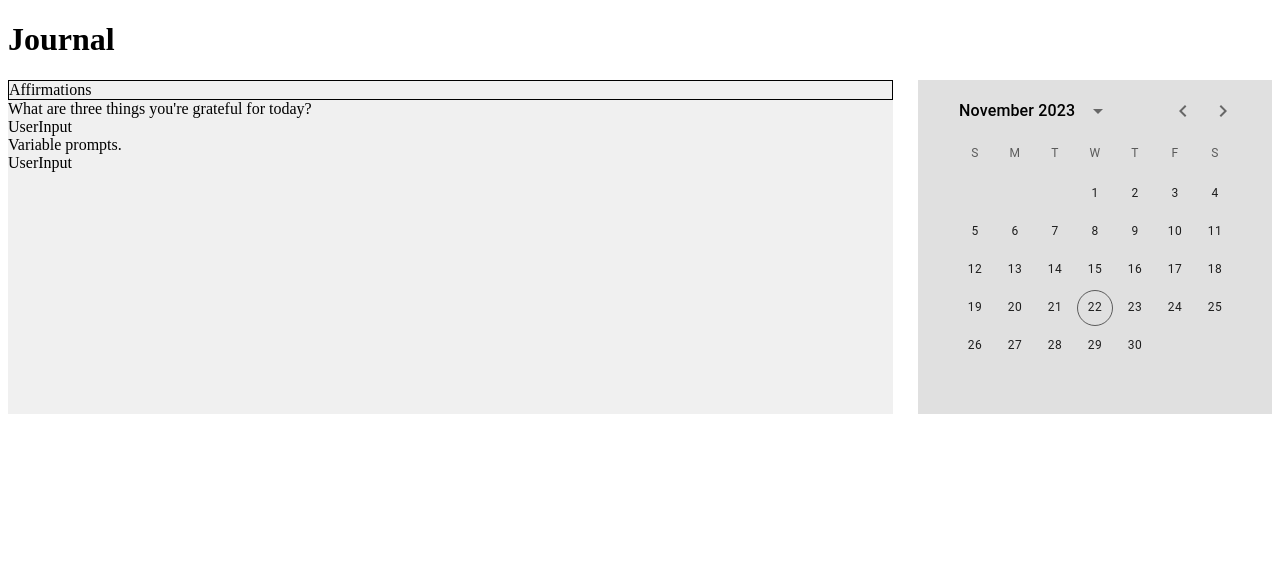
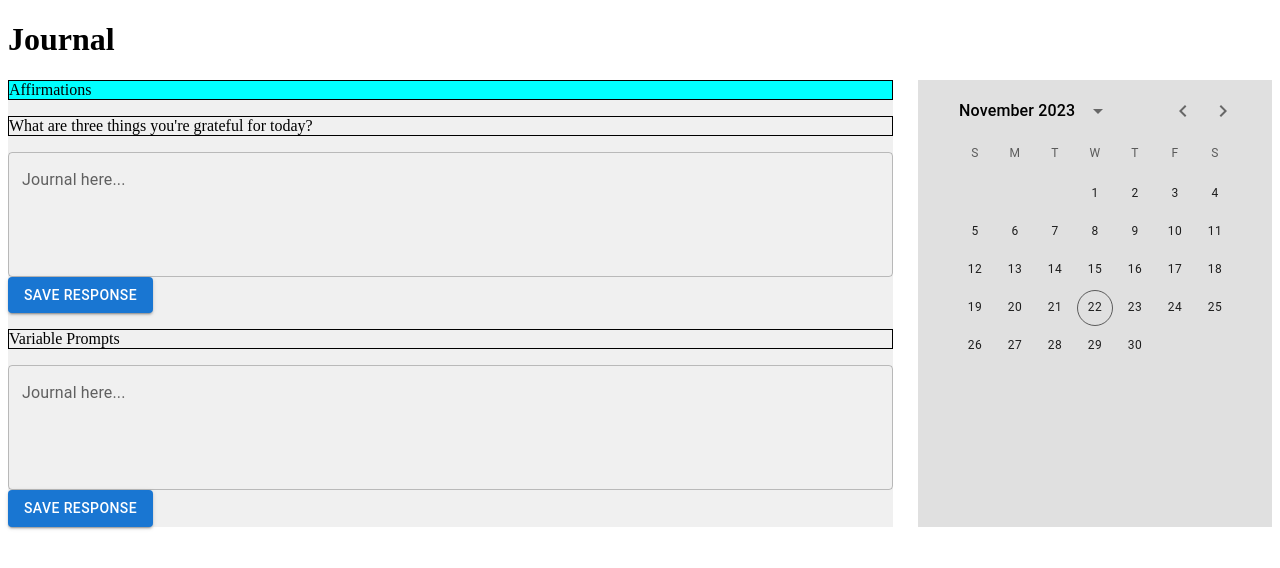
Before and after one commit to Gratitouille/Gratitouille, a React app: page /journal in a window 1280 px wide. Shown: the top 568 px of the page. Built offline with nearby package versions, Linux system fonts and the light colour scheme.

Commit message:
text fields added

```diff
--- a/client/components/Affirmation.jsx
+++ b/client/components/Affirmation.jsx
@@ -5,7 +5,7 @@ import '../style/Affirmation.css'
 const Affirmation = () => {
     return (
     <div>
-       <Box sx={{ border: 1}}> Affirmations </Box>
+       <Box id="affirmation" sx={{ border: 1}}> Affirmations </Box>
     </div>
     )
 };
--- a/client/components/GratefulPrompt.jsx
+++ b/client/components/GratefulPrompt.jsx
@@ -1,9 +1,10 @@
 import React from "react";
+import Box from '@mui/material/Box';
 
 const GratefulPrompt = () => {
     return (
-    <div>
-        What are three things you're grateful for today?
+    <div className = "grateful-prompt-container">
+        <Box sx={{ border: 1}}> What are three things you're grateful for today?  </Box>
     </div>
     )
 };
--- a/client/components/Journal.jsx
+++ b/client/components/Journal.jsx
@@ -5,6 +5,7 @@ import GratefulPrompt from './GratefulPrompt.jsx';
 import UserInput from './UserInput.jsx';
 import Prompt from './Prompt.jsx';
 import '../style/Journal.css';
+import Stack from '@mui/material/Stack';
 import { useState } from 'react';
 
 const Journal = () => {
@@ -21,13 +22,13 @@ const Journal = () => {
     <div>
         <h1>Journal</h1>
         <div className="journal-container">
-            <div className="left-container">
+            <Stack className="left-container" direction="column" spacing={2}>
                 <Affirmation selectedDate={selectedDate} />
                 <GratefulPrompt/>
                 <UserInput/>
                 <Prompt/>
                 <UserInput/>
-            </div>
+            </Stack>
             <div className="mid-container"></div>
             <div className="right-container">
                 <Calendar selectedDate={selectedDate} onDateChange={handleDateChange} />
--- a/client/components/Prompt.jsx
+++ b/client/components/Prompt.jsx
@@ -1,9 +1,10 @@
 import React from "react";
+import Box from '@mui/material/Box';
 
 const Prompt = () => {
     return (
     <div>
-        Variable prompts.
+        <Box id="variable-prompts" sx={{ border: 1}}> Variable Prompts </Box>
     </div>
     )
 };
--- a/client/components/UserInput.jsx
+++ b/client/components/UserInput.jsx
@@ -1,9 +1,36 @@
 import React from "react";
+import Box from "@mui/material/Box";
+import TextField from '@mui/material/TextField';
+import Button from '@mui/material/Button';
+import { useState } from 'react';
 
 const UserInput = () => {
+    const [inputValue, setInputValue] = useState('');
+
+    const handleInputChange = (event) => {
+        setInputValue(event.target.value);
+    };
+
+    const handleSaveResponse = () => {
+        // Add logic to save the response to the database
+        console.log('Saving response:', inputValue);
+        // You can make an API call to save the response to your database here
+      };
+
     return (
     <div>
-        UserInput
+       <TextField
+        label="Journal here..."
+        variant="outlined"
+        multiline
+        rows={4}
+        value={inputValue}
+        onChange={handleInputChange}
+        sx={{ width: '100%' }}
+      />
+      <Button variant="contained" color="primary" onClick={handleSaveResponse}>
+        Save Response
+      </Button>
     </div>
     )
 };
--- a/client/style/Affirmation.css
+++ b/client/style/Affirmation.css
@@ -1,3 +1,3 @@
-.affirmation-box{
-    border: 10px;
+#affirmation{
+    background-color: aquamarine;
 }
--- a/client/style/Journal.css
+++ b/client/style/Journal.css
@@ -1,12 +1,20 @@
 .journal-container{
     display: grid;
     grid-template-columns: 70% 2% 28%;
+    grid-template-rows: 20% 20% 20% 20% 20%;
 }
 
 .left-container{
     background-color: #f0f0f0;
+    grid-row: 1 / span 5;
+}
+
+#affirmation{
+    background-color: aqua;
 }
 
 .right-container{
     background-color: #e0e0e0;
+    grid-column: 3;
+    grid-row: 1 / span 5;
 }
```
Also changed, not shown: 1 other file (tests, documents, lock files or other folders).
